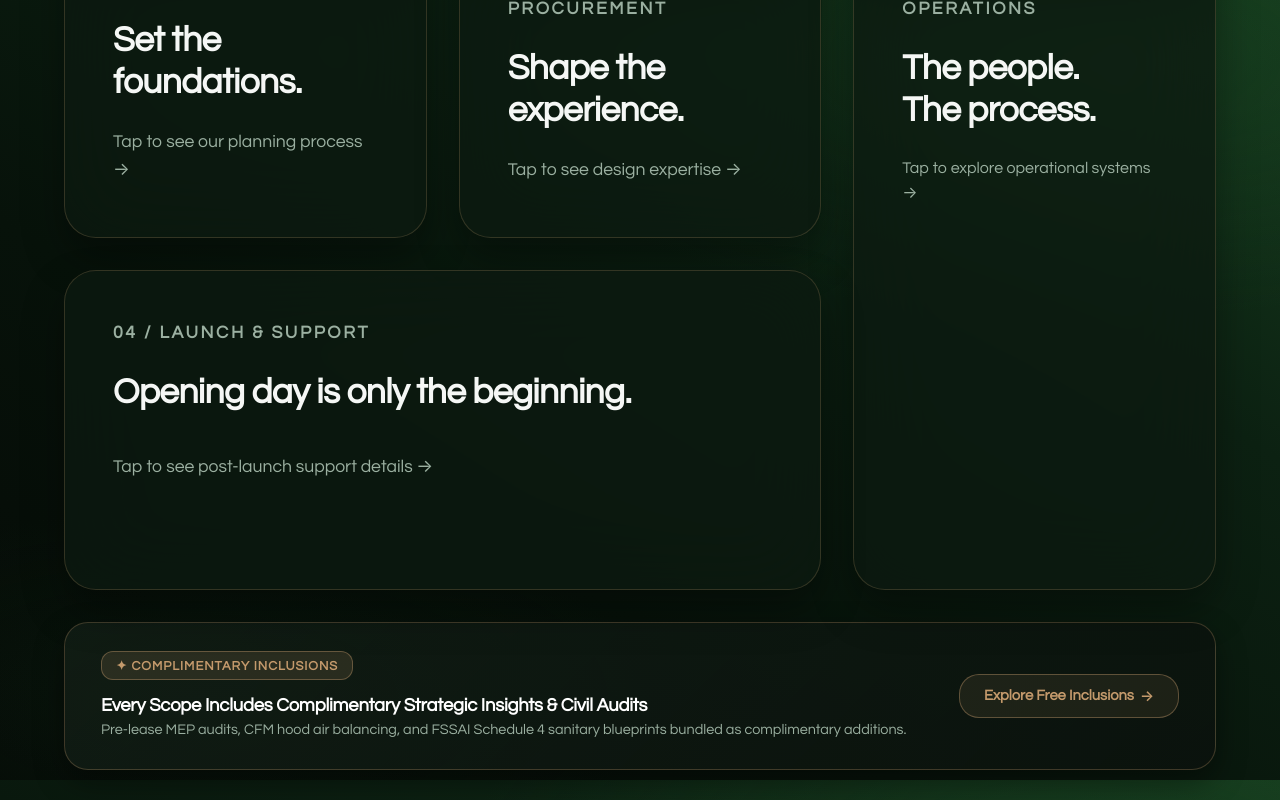
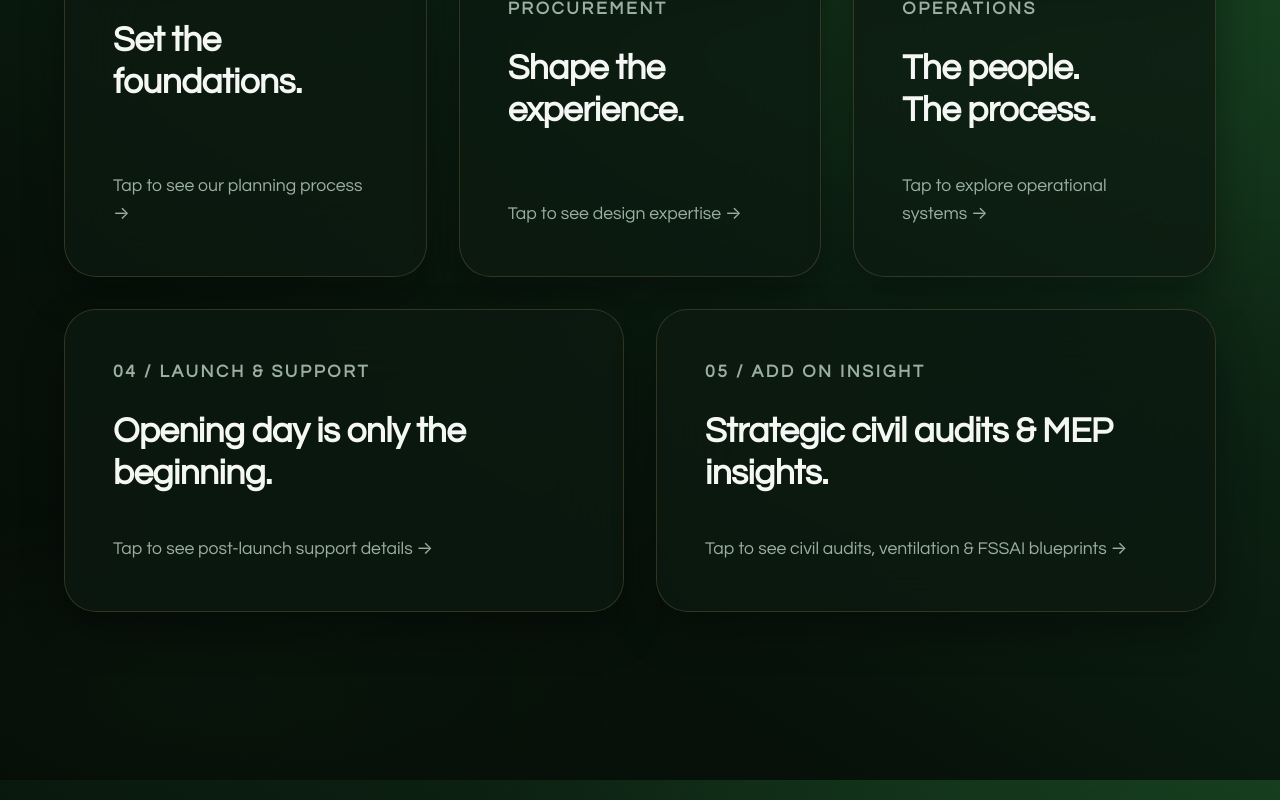
Before and after one commit to Bhargavrajput0110/JRconsultancy, a React (Vite) app in the folder client/: page /locations/ahmedabad in a window 1280 px wide. Shown: the part 2420-3220 px from the top of the page. Built offline with nearby package versions, Linux system fonts and the light colour scheme.

Commit message:
feat: replace complimentary banner with 5th service card 05 / Add on insight and modal

```diff
--- a/client/src/index.css
+++ b/client/src/index.css
@@ -417,6 +417,50 @@ h1, h2, h3, h4, h5, h6 {
 .bento-large { grid-column: span 2; grid-row: span 2; }
 .bento-tall { grid-row: span 2; }
 .bento-wide { grid-column: span 2; }
+
+/* 5-Card Service Bento Grid Layout */
+.services-bento-grid {
+  display: grid;
+  grid-template-columns: repeat(6, 1fr);
+  grid-auto-rows: minmax(280px, auto);
+  gap: 2rem;
+}
+
+.service-card-third {
+  grid-column: span 2;
+}
+
+.service-card-half {
+  grid-column: span 3;
+}
+
+@media (max-width: 1024px) {
+  .services-bento-grid {
+    grid-template-columns: repeat(2, 1fr);
+    gap: 1.5rem;
+  }
+  .service-card-third {
+    grid-column: span 1;
+  }
+  .service-card-half {
+    grid-column: span 1;
+  }
+  .service-card-half:last-child {
+    grid-column: span 2;
+  }
+}
+
+@media (max-width: 768px) {
+  .services-bento-grid {
+    grid-template-columns: 1fr;
+    gap: 1.25rem;
+  }
+  .service-card-third,
+  .service-card-half,
+  .service-card-half:last-child {
+    grid-column: span 1;
+  }
+}
 
 .bento-tag {
   color: var(--color-accent);
--- a/client/src/pages/Home.tsx
+++ b/client/src/pages/Home.tsx
@@ -274,110 +274,52 @@ export default function Home() {
           Every detail.<br/><span style={{ color: 'var(--color-accent)', fontFamily: 'var(--font-heading)', fontWeight: 400 }}>Designed to work.</span>
         </motion.h2>
 
-        <div className="bento-grid">
+        <div className="services-bento-grid">
           {/* Service 1 */}
-          <motion.div layoutId="service-1" onClick={() => setSelectedService(1)} initial="hidden" whileInView="visible" viewport={{ once: true }} variants={springUp} style={{ cursor: 'pointer' }}>
+          <motion.div layoutId="service-1" onClick={() => setSelectedService(1)} initial="hidden" whileInView="visible" viewport={{ once: true }} variants={springUp} className="service-card-third" style={{ cursor: 'pointer' }}>
             <SpotlightCard className="bento-card hover-scale-slight" style={{ height: '100%' }}>
               <p className="bento-tag">01 / Planning</p>
               <h3>Set the foundations.</h3>
-              <p style={{ color: 'var(--color-text-muted)' }}>Tap to see our planning process &rarr;</p>
+              <p style={{ color: 'var(--color-text-muted)', marginTop: 'auto', paddingTop: '1rem' }}>Tap to see our planning process &rarr;</p>
             </SpotlightCard>
           </motion.div>
 
           {/* Service 2 */}
-          <motion.div layoutId="service-2" onClick={() => setSelectedService(2)} initial="hidden" whileInView="visible" viewport={{ once: true }} variants={springUp} style={{ cursor: 'pointer' }}>
+          <motion.div layoutId="service-2" onClick={() => setSelectedService(2)} initial="hidden" whileInView="visible" viewport={{ once: true }} variants={springUp} className="service-card-third" style={{ cursor: 'pointer' }}>
             <SpotlightCard className="bento-card hover-scale-slight" style={{ height: '100%' }}>
               <p className="bento-tag">02 / Design & Procurement</p>
               <h3>Shape the experience.</h3>
-              <p style={{ color: 'var(--color-text-muted)' }}>Tap to see design expertise &rarr;</p>
+              <p style={{ color: 'var(--color-text-muted)', marginTop: 'auto', paddingTop: '1rem' }}>Tap to see design expertise &rarr;</p>
             </SpotlightCard>
           </motion.div>
 
           {/* Service 3 */}
-          <motion.div layoutId="service-3" onClick={() => setSelectedService(3)} initial="hidden" whileInView="visible" viewport={{ once: true }} variants={springUp} className="bento-tall" style={{ cursor: 'pointer' }}>
+          <motion.div layoutId="service-3" onClick={() => setSelectedService(3)} initial="hidden" whileInView="visible" viewport={{ once: true }} variants={springUp} className="service-card-third" style={{ cursor: 'pointer' }}>
             <SpotlightCard className="bento-card hover-scale-slight" style={{ height: '100%' }}>
               <p className="bento-tag">03 / People & Operations</p>
               <h3>The people.<br/>The process.</h3>
-              <p style={{ marginBottom: '2rem', fontSize: '1rem', color: 'var(--color-text-muted)' }}>Tap to explore operational systems &rarr;</p>
+              <p style={{ color: 'var(--color-text-muted)', marginTop: 'auto', paddingTop: '1rem' }}>Tap to explore operational systems &rarr;</p>
             </SpotlightCard>
           </motion.div>
 
           {/* Service 4 */}
-          <motion.div layoutId="service-4" onClick={() => setSelectedService(4)} initial="hidden" whileInView="visible" viewport={{ once: true }} variants={springUp} className="bento-wide" style={{ cursor: 'pointer' }}>
+          <motion.div layoutId="service-4" onClick={() => setSelectedService(4)} initial="hidden" whileInView="visible" viewport={{ once: true }} variants={springUp} className="service-card-half" style={{ cursor: 'pointer' }}>
             <SpotlightCard className="bento-card hover-scale-slight" style={{ height: '100%' }}>
               <p className="bento-tag">04 / Launch & Support</p>
               <h3>Opening day is only the beginning.</h3>
-              <p style={{ marginTop: '1rem', color: 'var(--color-text-muted)' }}>Tap to see post-launch support details &rarr;</p>
+              <p style={{ color: 'var(--color-text-muted)', marginTop: 'auto', paddingTop: '1rem' }}>Tap to see post-launch support details &rarr;</p>
+            </SpotlightCard>
+          </motion.div>
+
+          {/* Service 5 - Add on insight */}
+          <motion.div layoutId="service-5" onClick={() => setSelectedService(5)} initial="hidden" whileInView="visible" viewport={{ once: true }} variants={springUp} className="service-card-half" style={{ cursor: 'pointer' }}>
+            <SpotlightCard className="bento-card hover-scale-slight" style={{ height: '100%' }}>
+              <p className="bento-tag">05 / Add on insight</p>
+              <h3>Strategic civil audits & MEP insights.</h3>
+              <p style={{ color: 'var(--color-text-muted)', marginTop: 'auto', paddingTop: '1rem' }}>Tap to see civil audits, ventilation & FSSAI blueprints &rarr;</p>
             </SpotlightCard>
           </motion.div>
         </div>
-
-        {/* Complimentary Insights Value-Add Strip */}
-        <motion.div
-          className="complimentary-badge-banner"
-          initial="hidden" whileInView="visible" viewport={{ once: true, margin: "-50px" }} variants={springUp}
-          style={{
-            marginTop: '2rem',
-            background: 'linear-gradient(135deg, rgba(20, 32, 24, 0.7) 0%, rgba(11, 18, 13, 0.85) 100%)',
-            border: '1px solid rgba(196, 154, 108, 0.28)',
-            borderRadius: '24px',
-            padding: 'clamp(1.25rem, 3.5vw, 1.75rem) clamp(1rem, 3.5vw, 2.25rem)',
-            display: 'flex',
-            alignItems: 'center',
-            justifyContent: 'space-between',
-            flexWrap: 'wrap',
-            gap: '1.25rem',
-            boxShadow: '0 12px 30px rgba(0,0,0,0.4)'
-          }}
-        >
-          <div style={{ display: 'flex', alignItems: 'center', gap: '1rem', flexWrap: 'wrap', flex: '1 1 280px' }}>
-            <div style={{
-              background: 'rgba(196, 154, 108, 0.15)',
-              border: '1px solid rgba(196, 154, 108, 0.4)',
-              color: 'var(--color-accent, #c49a6c)',
-              borderRadius: '12px',
-              padding: '6px 14px',
-              fontSize: '0.8rem',
-              fontWeight: 700,
-              textTransform: 'uppercase',
-              letterSpacing: '1px'
-            }}>
-              ✦ Complimentary Inclusions
-            </div>
-            <div>
-              <h4 style={{ margin: 0, fontSize: '1.15rem', color: '#fff', fontFamily: 'var(--font-heading)' }}>
-                Every Scope Includes Complimentary Strategic Insights & Civil Audits
-              </h4>
-              <p style={{ margin: '0.25rem 0 0 0', color: 'var(--color-text-muted)', fontSize: '0.9rem', lineHeight: 1.5 }}>
-                Pre-lease MEP audits, CFM hood air balancing, and FSSAI Schedule 4 sanitary blueprints bundled as complimentary additions.
-              </p>
-            </div>
-          </div>
-
-          <Link
-            to="/services#complimentary-insights"
-            style={{
-              display: 'inline-flex',
-              alignItems: 'center',
-              justifyContent: 'center',
-              gap: '6px',
-              color: 'var(--color-accent, #c49a6c)',
-              textDecoration: 'none',
-              fontSize: '0.92rem',
-              fontWeight: 600,
-              padding: '0.75rem 1.5rem',
-              minHeight: '44px',
-              borderRadius: '20px',
-              border: '1px solid rgba(196, 154, 108, 0.4)',
-              background: 'rgba(196, 154, 108, 0.1)',
-              transition: 'all 0.2s ease',
-              whiteSpace: 'nowrap'
-            }}
-          >
-            <span>Explore Free Inclusions</span>
-            <span>&rarr;</span>
-          </Link>
-        </motion.div>
 
         {/* Expandable Service Modals */}
         <AnimatePresence>
@@ -554,6 +496,32 @@ export default function Home() {
                         <div className="modal-feature-text"><strong>Menu Tweaks:</strong> Adjusting dishes based on early customer feedback.</div>
                       </li>
                     </ul>
+                  </>
+                )}
+
+                {selectedService === 5 && (
+                  <>
+                    <p className="bento-tag">05 / Add on insight</p>
+                    <h3 style={{ fontSize: 'clamp(1.6rem, 4vw, 2.4rem)', marginBottom: '1.25rem', lineHeight: 1.25 }}>Strategic civil audits & MEP insights.</h3>
+                    <p style={{ color: 'var(--color-text-muted)', fontSize: 'clamp(0.95rem, 2vw, 1.15rem)', marginBottom: '1.75rem', lineHeight: 1.6 }}>Example: We conduct deep technical inspections and airflow balancing to prevent costly structural reworks, utility waste, and statutory non-compliance.</p>
+                    <div style={{ display: 'grid', gridTemplateColumns: 'repeat(auto-fit, minmax(min(100%, 220px), 1fr))', gap: '1.5rem' }}>
+                      <div>
+                        <h4 style={{ color: 'var(--color-accent)', marginBottom: '0.85rem', fontSize: '1.1rem' }}>Civil & Mechanical Audits</h4>
+                        <ul className="modal-feature-list">
+                          <li className="modal-feature-item"><span className="modal-feature-dot" /><div className="modal-feature-text"><strong>Pre-Lease MEP & Civil Audit:</strong> Slab load capacity, ceiling clearance, and drainage connectivity checks.</div></li>
+                          <li className="modal-feature-item"><span className="modal-feature-dot" /><div className="modal-feature-text"><strong>CFM Hood & Air Balancing:</strong> Fresh air intake and exhaust velocity calculations to eliminate hot air pockets and odors.</div></li>
+                          <li className="modal-feature-item"><span className="modal-feature-dot" /><div className="modal-feature-text"><strong>Underground Plumbing Slopes:</strong> Fall gradient verification and commercial grease interceptor sizing.</div></li>
+                        </ul>
+                      </div>
+                      <div>
+                        <h4 style={{ color: 'var(--color-accent)', marginBottom: '0.85rem', fontSize: '1.1rem' }}>Compliance & Operations</h4>
+                        <ul className="modal-feature-list">
+                          <li className="modal-feature-item"><span className="modal-feature-dot" /><div className="modal-feature-text"><strong>FSSAI Schedule 4 Zoning:</strong> Strict dirty-to-clean flow separation to prevent cross-contamination.</div></li>
+                          <li className="modal-feature-item"><span className="modal-feature-dot" /><div className="modal-feature-text"><strong>Vendor Tender & Price Benchmark:</strong> Direct factory BOQ validation, SS 304 gauge audits, and fair price negotiation.</div></li>
+                          <li className="modal-feature-item"><span className="modal-feature-dot" /><div className="modal-feature-text"><strong>Station Bottleneck Analysis:</strong> Chef movement simulation to eliminate ticket delay points during peak rushes.</div></li>
+                        </ul>
+                      </div>
+                    </div>
                   </>
                 )}
               </motion.div>
```
Also changed, not shown: client/src/components/Services.tsx (+15 -0 lines), client/src/pages/ServicesPage.tsx (+14 -0 lines).
